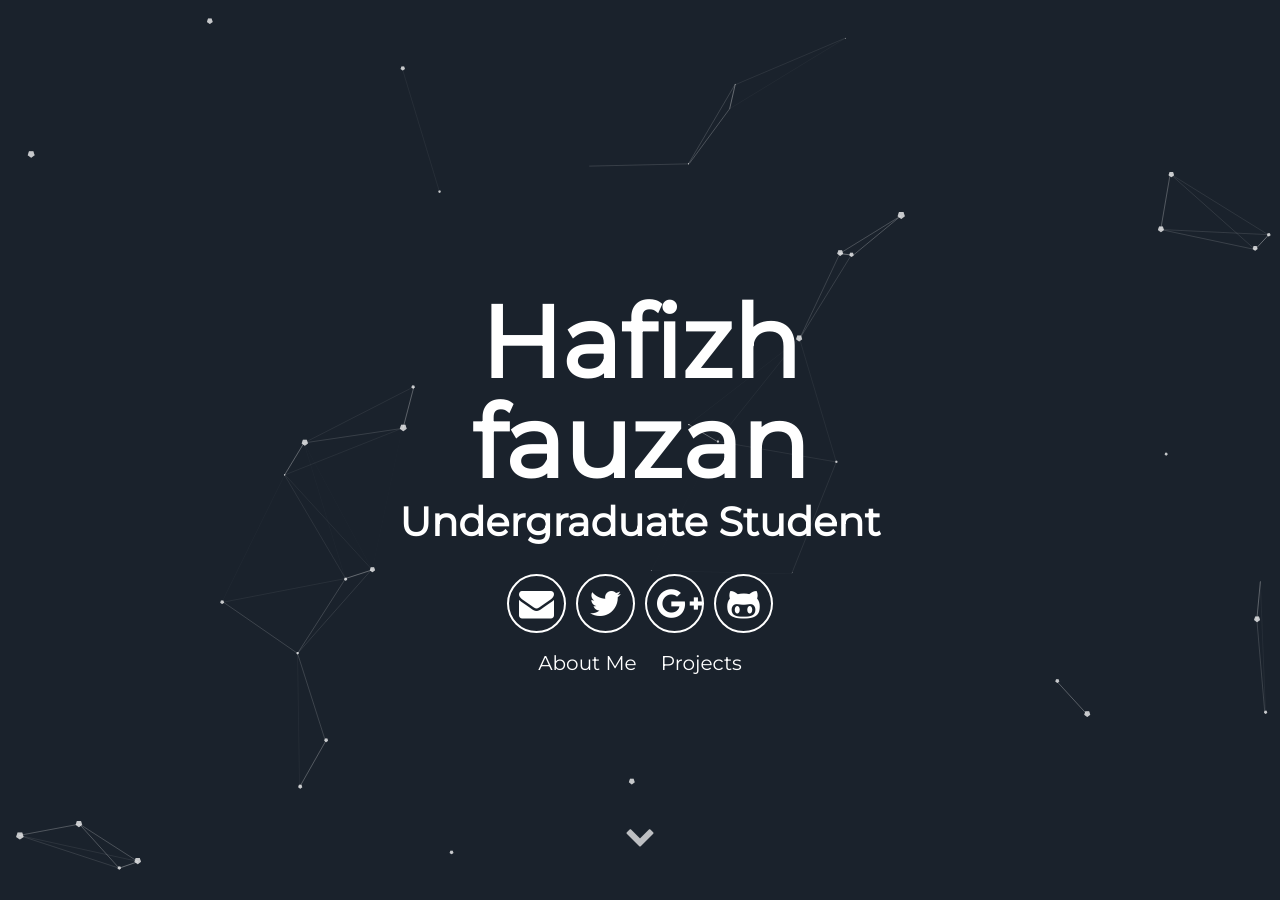
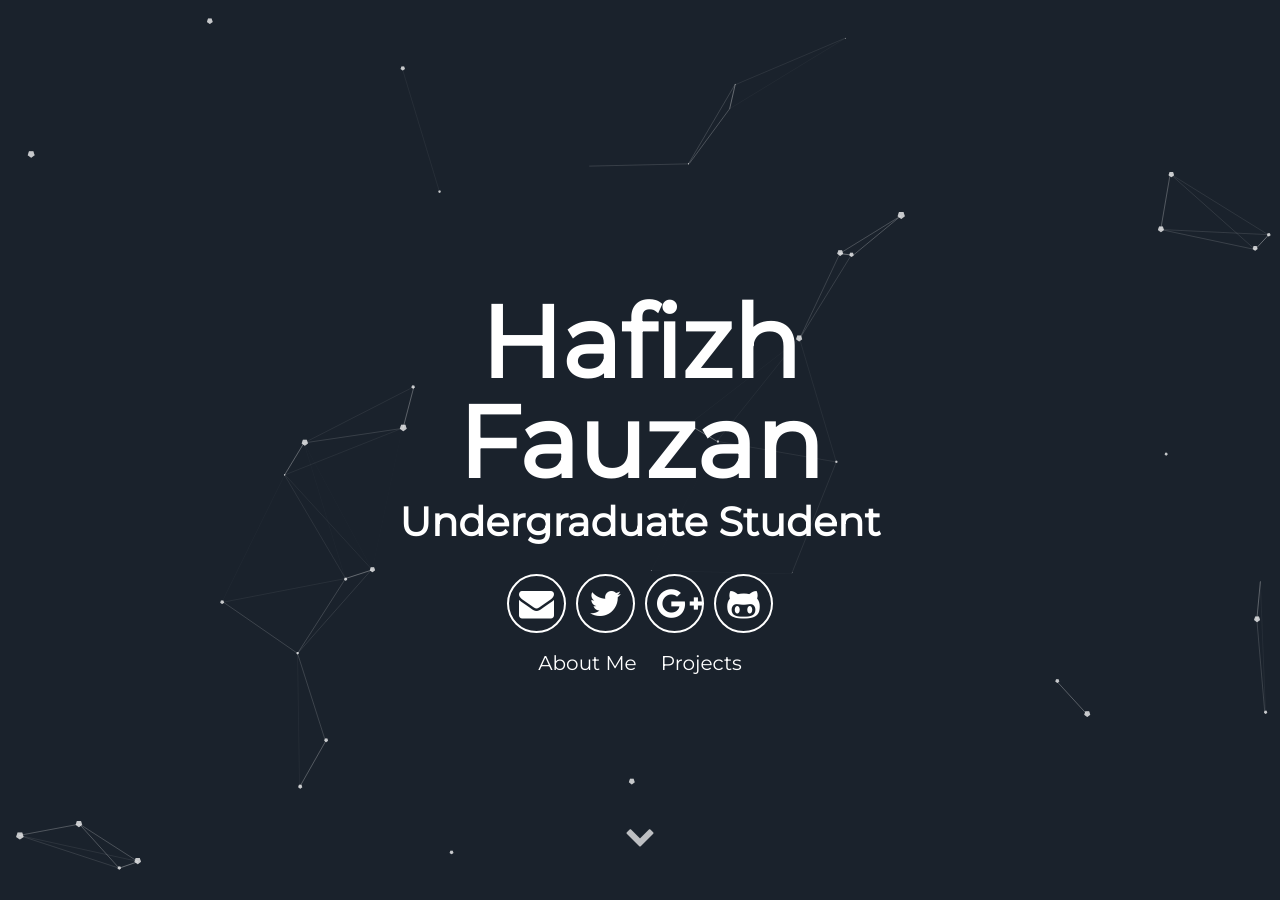
Before and after one commit to Fizdan/Fizdan.github.io, a Jekyll site: the page built from index.md, in a window 1280 px wide and 900 px high. Built offline with Jekyll 4.4.1, drawn with Linux system fonts in a browser that asks for light colours; our own code applies the rules of GitHub Pages for plain Markdown files; some of the changed text lies outside the part shown.

Commit message:
fix layout

```diff
--- a/_config.yml
+++ b/_config.yml
@@ -5,7 +5,7 @@ description: A blog about Hafizh Fauzan profile, project, and achievement.
 # url: "localhost:3000" # the base hostname & protocol for your site e.g. http://willianjusten.com.br
 
 # User settings
-username: Hafizh fauzan
+username: Hafizh Fauzan
 user_description: Bicycle rights irony actually neutra typewriter lyft. Man bun taxidermy put a bird on it, umami yr ramps pop-up ugh bushwick chia lo-fi. Occupy bitters pour-over snackwave you probably haven't heard of them small batch. Cornhole mustache man bun letterpress echo park VHS.
 user_title: Undergraduate Student
 email: hafizhfauzan24@gmail.com
--- a/_includes/projects.html
+++ b/_includes/projects.html
@@ -33,7 +33,7 @@
 </div>
 <div class="user-projects">
   <div class="images-right">
-    <img alt="skate" src="{{ "/assets/img/skate.gif" | prepend: site.baseurl }}" />
+    <img alt="SmartPJU" src="{{ "/assets/img/SmartPJU.gif" | prepend: site.baseurl }}" />
   </div>
   <div class="contents">
     <h3> Smart Street Lamp </h3>
```
Also changed, not shown: index.md (+1 -1 lines).
